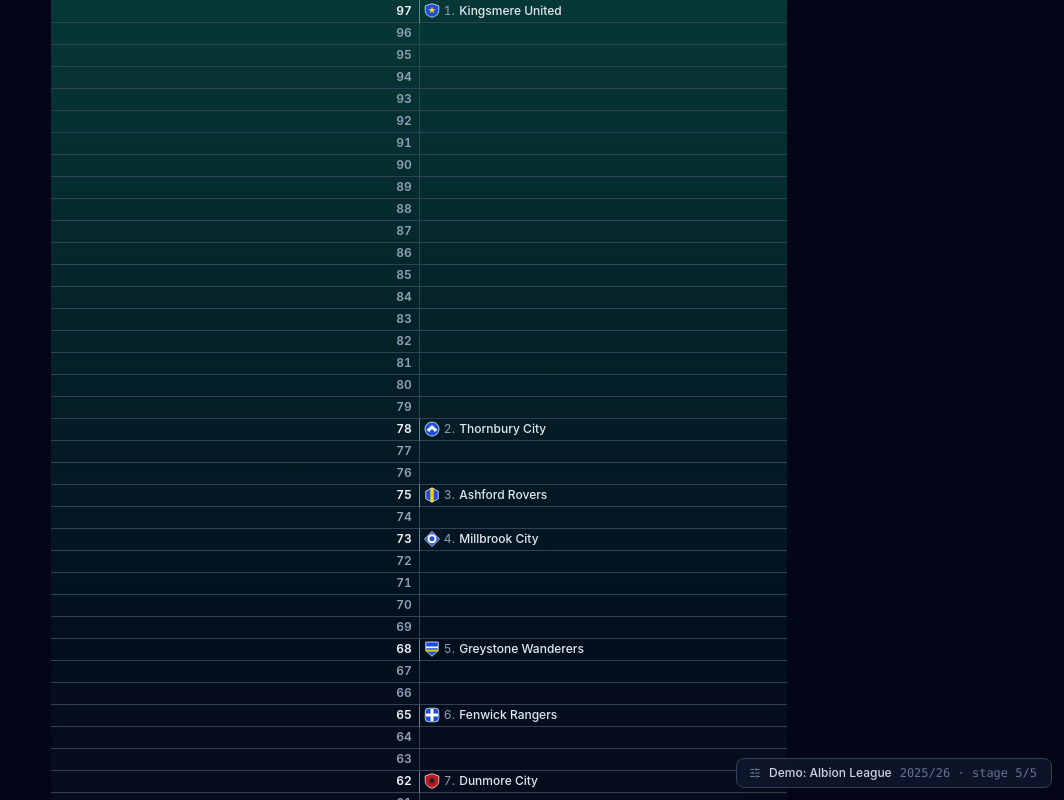
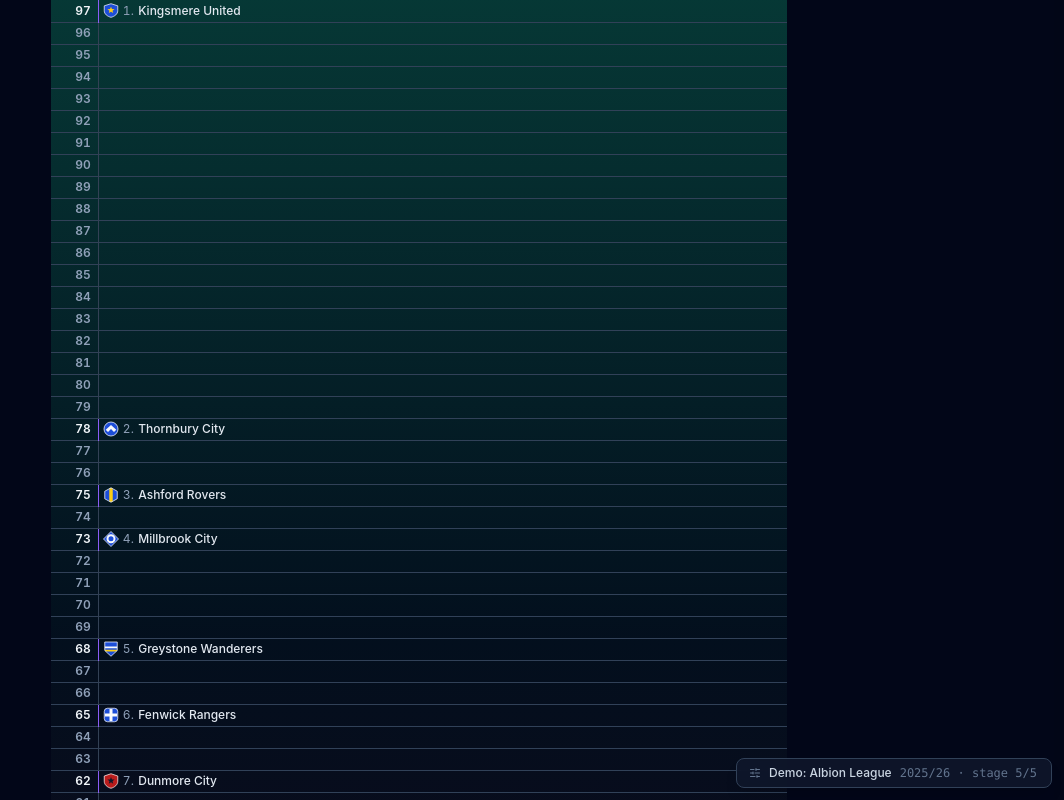
Before and after one commit to MateuszDropinski/league-table-visualizer, a React (Vite) app: page / in a window 1280 px wide. Shown: the top 800 px of the page, without its empty margins (216-1280 px from the left). Built offline with nearby package versions, Linux system fonts and the light colour scheme.

Commit message:
Keep the points column at its intended width in the rendered table

```diff
--- a/src/components/league-table.tsx
+++ b/src/components/league-table.tsx
@@ -68,6 +68,10 @@ export function LeagueTable({ standings, accent }: LeagueTableProps) {
             {standings.league.name}, {standings.league.season}/{String(standings.league.season + 1).slice(-2)}.
             Fictional standings. Each row is a points total, highest first.
           </caption>
+          <colgroup>
+            <col style={{ width: metrics.pointsColumnWidth }} />
+            <col />
+          </colgroup>
           <tbody>
             {grid.rows.map((row) => (
               <PointRow
```
